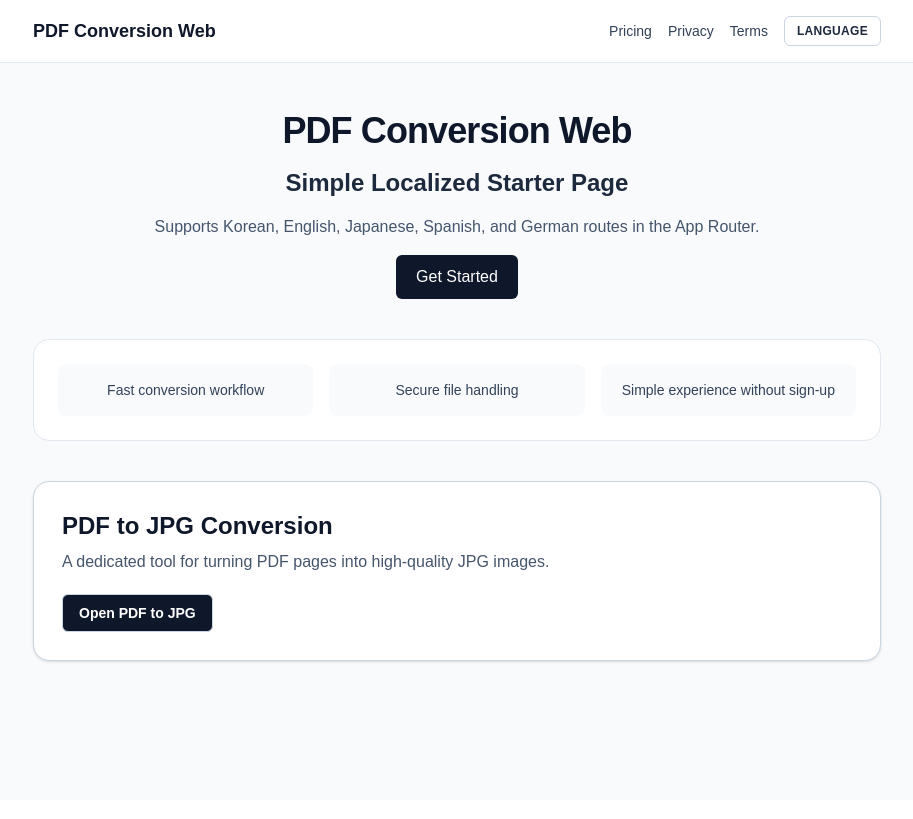
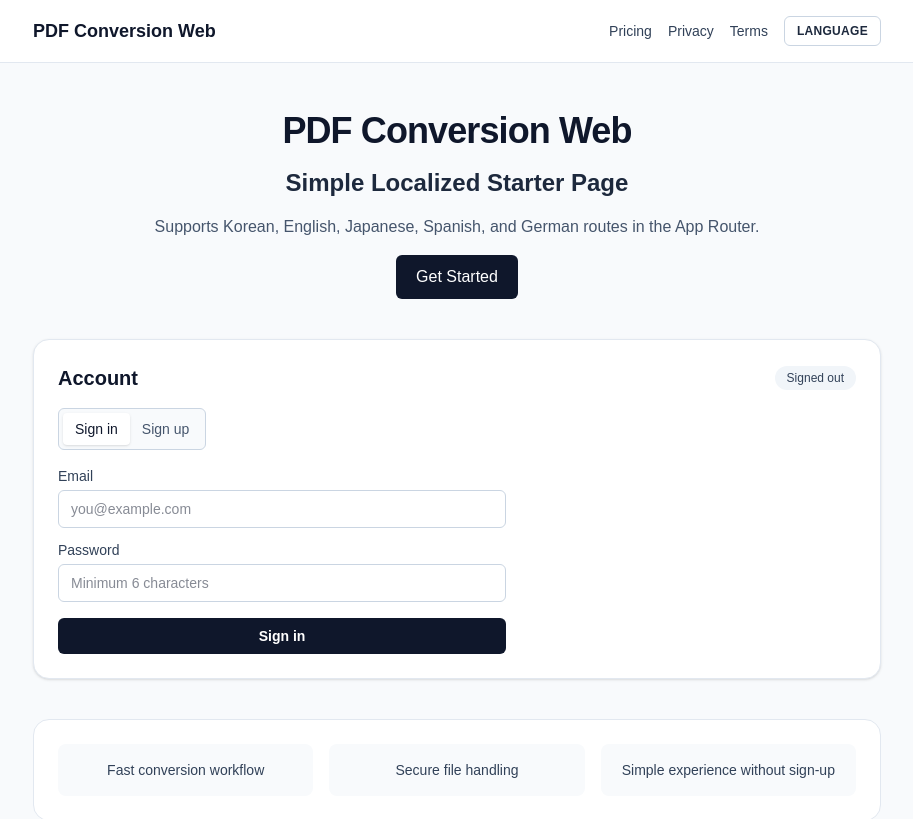
Before and after one commit to PLANB-John/PDFconversion-web, a Next.js app: page /en in a window 1280 px wide. Shown: the top 819 px of the page, without its empty margins (183-1096 px from the left). Built offline with nearby package versions, Linux system fonts and the light colour scheme; no server answers.

Commit message:
Add Supabase email auth UI to frontend

```diff
--- a/src/app/[locale]/page.tsx
+++ b/src/app/[locale]/page.tsx
@@ -1,5 +1,6 @@
 import Link from "next/link";
 import { dictionary, type Locale } from "@/lib/i18n";
+import AuthSection from "@/components/AuthSection";
 
 type LocalePageProps = {
   params: Promise<{ locale: Locale }>;
@@ -22,6 +23,8 @@ export default async function LocalePage({ params }: LocalePageProps) {
           {t.buttonText}
         </Link>
       </div>
+
+      <AuthSection />
 
       <div className="grid gap-4 rounded-2xl border border-slate-200 bg-white p-6 md:grid-cols-3">
         <div className="rounded-lg bg-slate-50 p-4 text-center text-sm font-medium text-slate-700">
--- /dev/null
+++ b/src/components/AuthSection.tsx
@@ -0,0 +1,234 @@
+"use client";
+
+import { FormEvent, useEffect, useMemo, useState } from "react";
+import type { Session } from "@supabase/supabase-js";
+import { getSupabaseBrowserClient } from "@/lib/supabaseClient";
+
+type AuthMode = "sign-in" | "sign-up";
+type MessageType = "success" | "error" | null;
+
+function getFriendlyErrorMessage(message: string): string {
+  const normalized = message.toLowerCase();
+
+  if (normalized.includes("invalid login credentials")) {
+    return "Invalid email or password. Please try again.";
+  }
+
+  if (normalized.includes("email not confirmed")) {
+    return "Your email is not confirmed yet. Please check your inbox and confirm before signing in.";
+  }
+
+  return "Authentication failed. Please try again.";
+}
+
+export default function AuthSection() {
+  const supabase = useMemo(() => getSupabaseBrowserClient(), []);
+  const [mode, setMode] = useState<AuthMode>("sign-in");
+  const [session, setSession] = useState<Session | null>(null);
+  const [email, setEmail] = useState("");
+  const [password, setPassword] = useState("");
+  const [message, setMessage] = useState("");
+  const [messageType, setMessageType] = useState<MessageType>(null);
+  const [isSubmitting, setIsSubmitting] = useState(false);
+
+  useEffect(() => {
+    let isMounted = true;
+
+    async function loadSession() {
+      const { data, error } = await supabase.auth.getSession();
+
+      if (!isMounted) {
+        return;
+      }
+
+      if (error) {
+        setMessage(getFriendlyErrorMessage(error.message));
+        setMessageType("error");
+        return;
+      }
+
+      setSession(data.session ?? null);
+    }
+
+    void loadSession();
+
+    const {
+      data: { subscription },
+    } = supabase.auth.onAuthStateChange((_event, updatedSession) => {
+      setSession(updatedSession);
+      if (updatedSession?.user?.email) {
+        setMessage(`Signed in as ${updatedSession.user.email}.`);
+        setMessageType("success");
+      }
+    });
+
+    return () => {
+      isMounted = false;
+      subscription.unsubscribe();
+    };
+  }, [supabase]);
+
+  async function handleAuthSubmit(event: FormEvent<HTMLFormElement>) {
+    event.preventDefault();
+    setIsSubmitting(true);
+    setMessage("");
+    setMessageType(null);
+
+    try {
+      if (mode === "sign-up") {
+        const { data, error } = await supabase.auth.signUp({ email, password });
+
+        if (error) {
+          throw error;
+        }
+
+        setPassword("");
+
+        if (!data.session) {
+          setMessage("Sign-up successful. Please check your email to confirm your account.");
+        } else {
+          setMessage("Sign-up successful. You are now signed in.");
+        }
+
+        setMessageType("success");
+        return;
+      }
+
+      const { data, error } = await supabase.auth.signInWithPassword({ email, password });
+
+      if (error) {
+        throw error;
+      }
+
+      setPassword("");
+      setMessage(`Sign-in successful. Welcome, ${data.user.email ?? email}.`);
+      setMessageType("success");
+    } catch (error) {
+      const errorMessage = error instanceof Error ? error.message : "Unknown authentication error";
+      setMessage(getFriendlyErrorMessage(errorMessage));
+      setMessageType("error");
+    } finally {
+      setIsSubmitting(false);
+    }
+  }
+
+  async function handleSignOut() {
+    setIsSubmitting(true);
+    setMessage("");
+    setMessageType(null);
+
+    const { error } = await supabase.auth.signOut();
+
+    if (error) {
+      setMessage(getFriendlyErrorMessage(error.message));
+      setMessageType("error");
+      setIsSubmitting(false);
+      return;
+    }
+
+    setMessage("Signed out successfully.");
+    setMessageType("success");
+    setIsSubmitting(false);
+  }
+
+  const signedInEmail = session?.user?.email;
+
+  return (
+    <section className="rounded-2xl border border-slate-200 bg-white p-6 shadow-sm" aria-live="polite">
+      <div className="mb-4 flex items-center justify-between gap-3">
+        <h3 className="text-xl font-semibold text-slate-900">Account</h3>
+        <span className="rounded-full bg-slate-100 px-3 py-1 text-xs font-medium text-slate-700">
+          {signedInEmail ? "Signed in" : "Signed out"}
+        </span>
+      </div>
+
+      {signedInEmail ? (
+        <div className="space-y-4">
+          <p className="text-sm text-slate-700">
+            Signed in as <span className="font-semibold text-slate-900">{signedInEmail}</span>
+          </p>
+          <button
+            type="button"
+            onClick={() => void handleSignOut()}
+            disabled={isSubmitting}
+            className="rounded-md border border-slate-300 px-4 py-2 text-sm font-medium text-slate-800 transition hover:bg-slate-100 disabled:cursor-not-allowed disabled:opacity-60"
+          >
+            {isSubmitting ? "Signing out..." : "Sign out"}
+          </button>
+        </div>
+      ) : (
+        <div className="space-y-4">
+          <div className="inline-flex rounded-md border border-slate-300 bg-slate-50 p-1">
+            <button
+              type="button"
+              className={`rounded px-3 py-1.5 text-sm font-medium transition ${
+                mode === "sign-in" ? "bg-white text-slate-900 shadow-sm" : "text-slate-600"
+              }`}
+              onClick={() => setMode("sign-in")}
+            >
+              Sign in
+            </button>
+            <button
+              type="button"
+              className={`rounded px-3 py-1.5 text-sm font-medium transition ${
+                mode === "sign-up" ? "bg-white text-slate-900 shadow-sm" : "text-slate-600"
+              }`}
+              onClick={() => setMode("sign-up")}
+            >
+              Sign up
+            </button>
+          </div>
+
+          <form className="grid gap-3 sm:max-w-md" onSubmit={(event) => void handleAuthSubmit(event)}>
+            <label className="grid gap-1 text-sm text-slate-700">
+              Email
+              <input
+                type="email"
+                autoComplete="email"
+                required
+                value={email}
+                onChange={(event) => setEmail(event.target.value)}
+                className="rounded-md border border-slate-300 px-3 py-2 text-slate-900 outline-none ring-slate-300 focus:ring"
+                placeholder="you@example.com"
+              />
+            </label>
+
+            <label className="grid gap-1 text-sm text-slate-700">
+              Password
+              <input
+                type="password"
+                autoComplete={mode === "sign-up" ? "new-password" : "current-password"}
+                required
+                minLength={6}
+                value={password}
+                onChange={(event) => setPassword(event.target.value)}
+                className="rounded-md border border-slate-300 px-3 py-2 text-slate-900 outline-none ring-slate-300 focus:ring"
+                placeholder="Minimum 6 characters"
+              />
+            </label>
+
+            <button
+              type="submit"
+              disabled={isSubmitting}
+              className="mt-1 rounded-md bg-slate-900 px-4 py-2 text-sm font-semibold text-white transition hover:bg-slate-800 disabled:cursor-not-allowed disabled:opacity-60"
+            >
+              {isSubmitting ? "Please wait..." : mode === "sign-up" ? "Create account" : "Sign in"}
+            </button>
+          </form>
+        </div>
+      )}
+
+      {message ? (
+        <p
+          className={`mt-4 rounded-md border px-3 py-2 text-sm ${
+            messageType === "error"
+              ? "border-red-200 bg-red-50 text-red-700"
+              : "border-emerald-200 bg-emerald-50 text-emerald-700"
+          }`}
+        >
+          {message}
+        </p>
+      ) : null}
+    </section>
+  );
+}
--- /dev/null
+++ b/src/lib/supabaseClient.ts
@@ -0,0 +1,26 @@
+import { createClient, type SupabaseClient } from "@supabase/supabase-js";
+
+let supabaseClient: SupabaseClient | null = null;
+
+export function getSupabaseBrowserClient(): SupabaseClient {
+  if (supabaseClient) {
+    return supabaseClient;
+  }
+
+  const supabaseUrl = process.env.NEXT_PUBLIC_SUPABASE_URL;
+  const supabasePublishableKey = process.env.NEXT_PUBLIC_SUPABASE_PUBLISHABLE_KEY;
+
+  if (!supabaseUrl || !supabasePublishableKey) {
+    throw new Error("Missing Supabase environment variables.");
+  }
+
+  supabaseClient = createClient(supabaseUrl, supabasePublishableKey, {
+    auth: {
+      persistSession: true,
+      autoRefreshToken: true,
+      detectSessionInUrl: true,
+    },
+  });
+
+  return supabaseClient;
+}
```
Also changed, not shown: package.json (+7 -6 lines).
